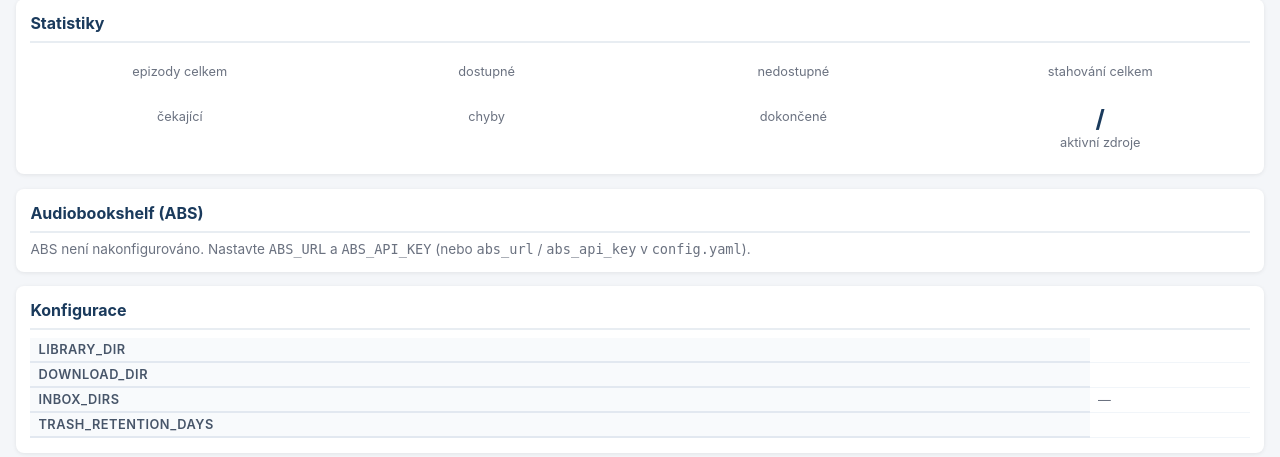
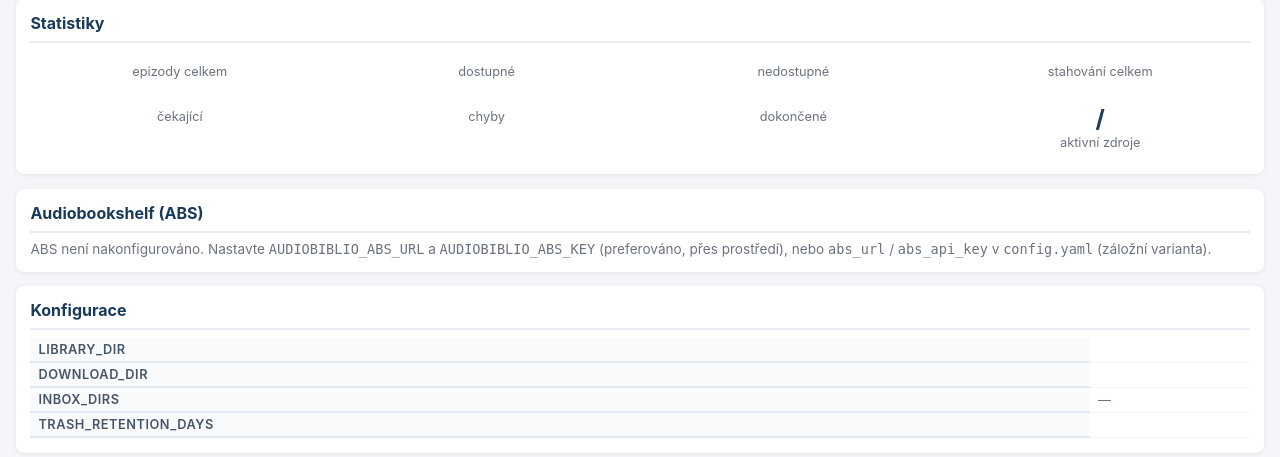
Before and after one commit to haxny/audiobiblio, a FastAPI app: template audiobiblio/web/templates/system.html in a window 1280 px wide. Shown: the part 288-745 px from the top of the page. Run offline with FastAPI, Linux system fonts and the light colour scheme; the template is opened without the code that fills it, so the values that code supplies are empty; parts of the project's set-up code (start-up, migrations or seed data) failed here and were passed over; some libraries are stand-ins or nearby versions.

Commit message:
chore: polish minors — system.html, test assertion, ABS hint, docs
- system.html: remove dead __class__.__name__ template branch (strftime
  is always correct for datetime objects from APScheduler)
- system.html: clarify unconfigured-ABS hint to name AUDIOBIBLIO_ABS_URL/KEY
  as preferred env vars with config.yaml as legacy fallback
- test_system.py: strengthen b"Pl" assert to "Plánovač".encode()
- core.md: document utcnow() in public interface table
- web.md: document null-clearing PATCH behaviour

```diff
--- a/audiobiblio/web/templates/system.html
+++ b/audiobiblio/web/templates/system.html
@@ -30,7 +30,7 @@
                 <td>{{ job.id }}</td>
                 <td>
                     {% if job.next_run_time %}
-                        {{ job.next_run_time.strftime('%Y-%m-%d %H:%M:%S') if job.next_run_time.__class__.__name__ != 'str' else job.next_run_time }}
+                        {{ job.next_run_time.strftime('%Y-%m-%d %H:%M:%S') }}
                     {% else %}
                         <span class="text-muted">—</span>
                     {% endif %}
@@ -103,8 +103,11 @@
     </div>
     {% else %}
     <p class="text-muted text-sm">
-        ABS není nakonfigurováno. Nastavte <code>ABS_URL</code> a <code>ABS_API_KEY</code>
-        (nebo <code>abs_url</code> / <code>abs_api_key</code> v <code>config.yaml</code>).
+        ABS není nakonfigurováno. Nastavte
+        <code>AUDIOBIBLIO_ABS_URL</code> a <code>AUDIOBIBLIO_ABS_KEY</code>
+        (preferováno, přes prostředí), nebo
+        <code>abs_url</code> / <code>abs_api_key</code> v <code>config.yaml</code>
+        (záložní varianta).
     </p>
     {% endif %}
 </div>
```
Also changed, not shown: docs/modules/core.md (+2 -0 lines), tests/web/test_system.py (+1 -1 lines).
